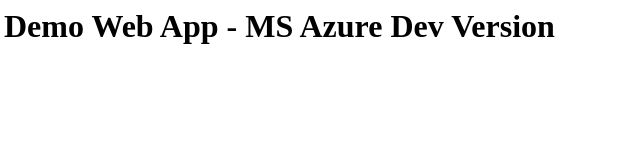
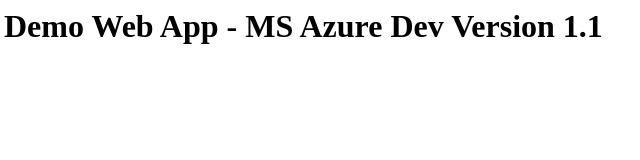
Before and after one commit to Sumanth96/AzureWebApp, a plain HTML site: page Index.html in a window 1280 px wide. Shown: the full height of the page, 4-644 px from the left. Drawn offline with Linux system fonts and the light colour scheme.

Commit message:
1.1 added

```diff
--- a/Index.html
+++ b/Index.html
@@ -7,7 +7,7 @@
 
 	<body>
 		<h1>
-			Demo Web App - MS Azure	Dev Version
+			Demo Web App - MS Azure	Dev Version 1.1
 		</h1>
 	</body>
 </html>
```
